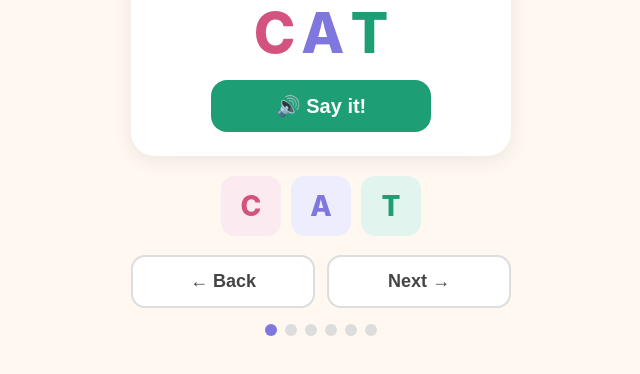
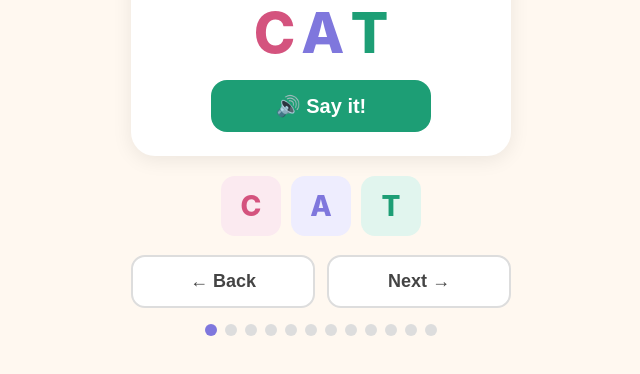
Before and after one commit to Vilars/reading-app, a plain HTML site: page index.html in a window 1280 px wide. Shown: the part 286-660 px from the top of the page, without its empty margins (319-959 px from the left). Drawn offline with Linux system fonts and the light colour scheme.

Commit message:
Update index.html

```diff
--- a/index.html
+++ b/index.html
@@ -186,7 +186,9 @@
 const categories = {
   "🐾 Animals": [
     {word:"CAT",emoji:"🐱"},{word:"DOG",emoji:"🐶"},{word:"COW",emoji:"🐮"},
-    {word:"HEN",emoji:"🐔"},{word:"PIG",emoji:"🐷"},{word:"BEE",emoji:"🐝"}
+    {word:"HEN",emoji:"🐔"},{word:"PIG",emoji:"🐷"},{word:"BEE",emoji:"🐝"},
+    {word:"ANT",emoji:"🐜"},{word:"OWL",emoji:"🦉"},{word:"FOX",emoji:"🦊"},
+    {word:"RAT",emoji:"🐭"},{word:"YAK",emoji:"🐂"},{word:"GNU",emoji:"🦬"}
   ],
   "🍎 Food": [
     {word:"EGG",emoji:"🥚"},{word:"CUP",emoji:"☕"},{word:"PIE",emoji:"🥧"},
```
